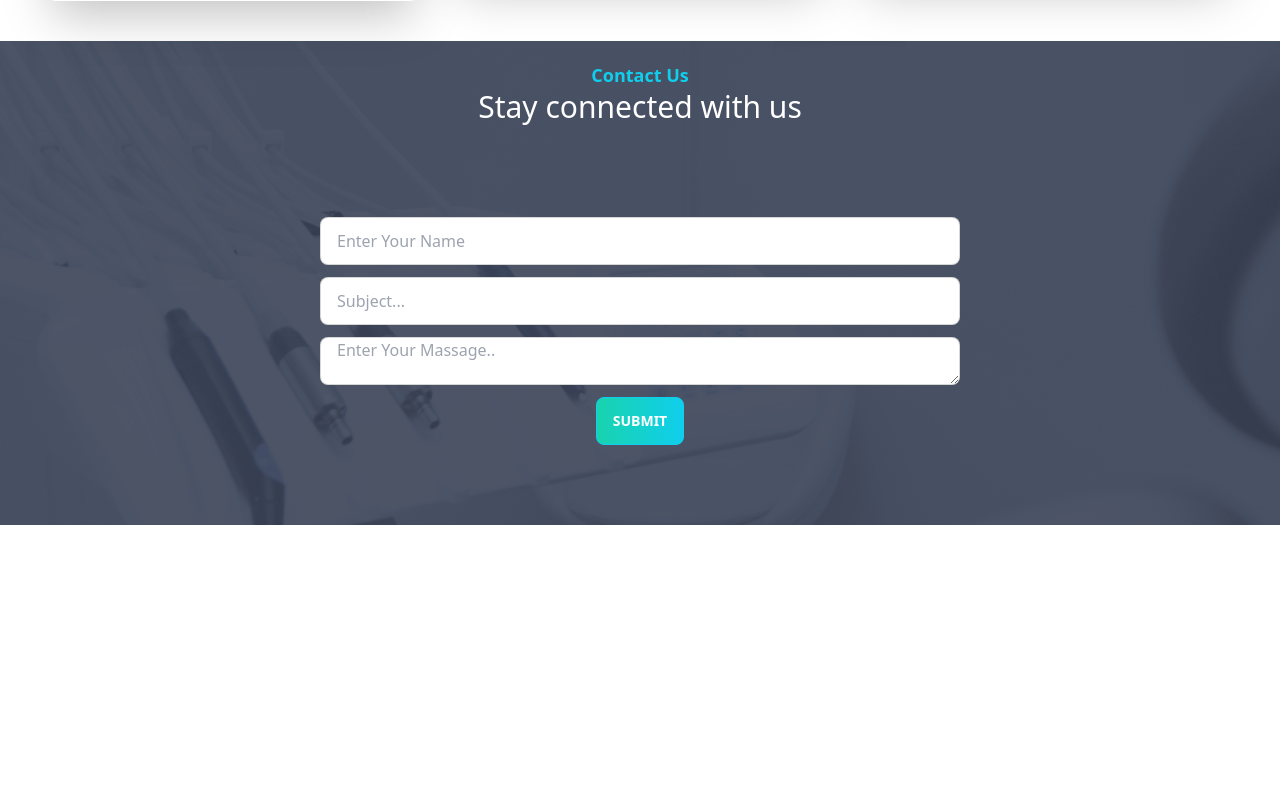
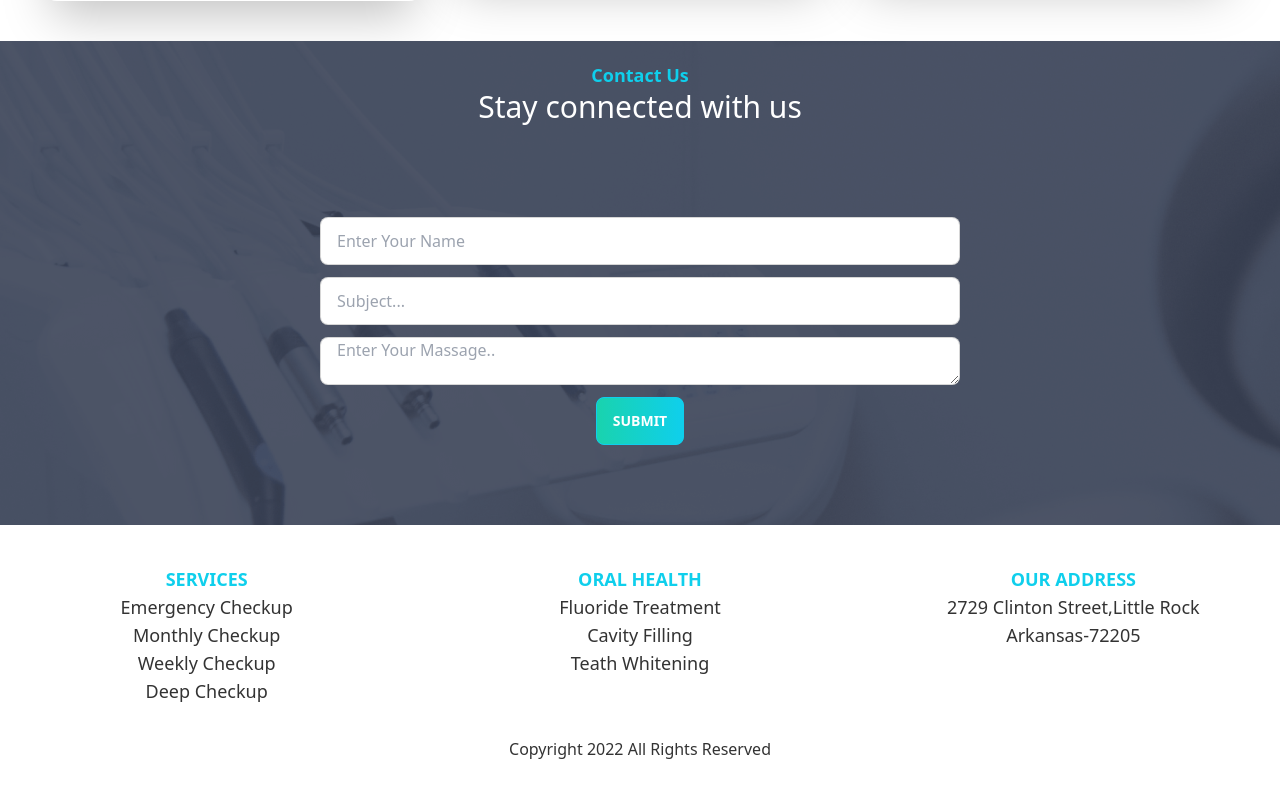
Before and after one commit to naimulislamshakil/dector-portal-client-side, a React (Create React App) app: page / in a window 1280 px wide. Shown: the part 3574-4371 px from the top of the page. Before the commit the page ends 4099 px from the top, so only its background shows below. Built offline with nearby package versions, Linux system fonts and the light colour scheme.

Commit message:
Coustomize home page and create apponment page

```diff
--- a/src/App.js
+++ b/src/App.js
@@ -10,7 +10,7 @@ import Header from "./Component/Shered/Header/Header";
 
 function App() {
   return (
-    <div>
+    <div className="max-w-7xl mx-auto">
       <Header></Header>
       <Routes>
         <Route path="/" element={<Home />} />
--- a/src/Component/Page/Home/Banner.js
+++ b/src/Component/Page/Home/Banner.js
@@ -7,7 +7,7 @@ const Banner = () => {
   return (
     <div className="hero min-h-screen bg-img">
       <div className="hero-content flex-col lg:flex-row-reverse">
-        <img src={chair} className="max-w-sm rounded-lg shadow-2xl" />
+        <img src={chair} className="max-w-sm rounded-lg shadow-2xl sm:w-full" />
         <div className="mr-10">
           <h1 className="text-5xl font-bold">Your New Smile Starts Here</h1>
           <p className="py-6">
--- a/src/Component/Page/Home/Home.js
+++ b/src/Component/Page/Home/Home.js
@@ -6,6 +6,7 @@ import ServiceHero from "../Services/ServiceHero";
 import MakeApponment from "../MakeApponment/MakeApponment";
 import Tastmonial from "../Tastmonial/Tastmonial";
 import HomeContact from "../HomeContact/HomeContact";
+import Footer from "../../Shered/Footer/Footer";
 
 const Home = () => {
   return (
@@ -17,6 +18,7 @@ const Home = () => {
       <MakeApponment></MakeApponment>
       <Tastmonial></Tastmonial>
       <HomeContact></HomeContact>
+      <Footer></Footer>
     </div>
   );
 };
--- a/src/Component/Page/Home/InfoCard.js
+++ b/src/Component/Page/Home/InfoCard.js
@@ -12,7 +12,7 @@ const InfoCard = ({ info }) => {
         class={`card lg:card-side shadow-xl ${bgColor} transition ease-in-out delay-150  hover:translate-y-6  hover:scale-100  duration-300 text-white`}
       >
         <figure>
-          <img className="w-3/4 sm:w-1/4 sm:mt-3 ml-10" src={img} alt="Album" />
+          <img className="w-3/4 sm:w-16 sm:mt-3 ml-10" src={img} alt="Album" />
         </figure>
         <div class="card-body">
           <h2 class="card-title">{titel}</h2>
--- a/src/Component/Page/HomeContact/HomeContact.js
+++ b/src/Component/Page/HomeContact/HomeContact.js
@@ -1,11 +1,17 @@
 import React from "react";
 import contact from "../../../assets/images/appointment.png";
 import Button from "../../Shered/Button/Button";
+import AOS from "aos";
+import "aos/dist/aos.css";
+AOS.init();
 
 const HomeContact = () => {
   return (
+    <section data-aos="fade-down-left">
       <div style={{ background: `url(${contact})` }} className=" pt-5">
-      <h2 className="text-primary text-center font-bold text-lg">Contact Us</h2>
+        <h2 className="text-primary text-center font-bold text-lg">
+          Contact Us
+        </h2>
         <h2 className="text-3xl text-white text-center">
           Stay connected with us
         </h2>
@@ -33,6 +39,7 @@ const HomeContact = () => {
           </div>
         </div>
       </div>
+    </section>
   );
 };
 
--- /dev/null
+++ b/src/Component/Shered/Footer/Footer.js
@@ -0,0 +1,64 @@
+import React from "react";
+import { Link } from "react-router-dom";
+import footer from "../../../assets/images/footer.png";
+import AOS from "aos";
+import "aos/dist/aos.css";
+AOS.init();
+
+const Footer = () => {
+  return (
+    <footer className="my-10" style={{ background: `url(${footer})` }}>
+      <div data-aos="fade-up">
+        <div className="grid grid-cols-1 md:grid-cols-3 gap-5">
+          <div className="">
+            <h2 className="text-lg font-bold text-primary text-center">
+              SERVICES
+            </h2>
+            <p className="text-center text-lg">
+              <Link to="/">Emergency Checkup</Link>
+            </p>
+            <p className="text-center text-lg">
+              <Link to="/">Monthly Checkup</Link>
+            </p>
+            <p className="text-center text-lg">
+              <Link to="/">Weekly Checkup</Link>
+            </p>
+            <p className="text-center text-lg">
+              <Link to="/">Deep Checkup</Link>
+            </p>
+          </div>
+          <div>
+            <h2 className="text-lg font-bold text-primary text-center">
+              ORAL HEALTH
+            </h2>
+            <p className="text-center text-lg">
+              <Link to="/">Fluoride Treatment</Link>
+            </p>
+            <p className="text-center text-lg">
+              <Link to="/">Cavity Filling</Link>
+            </p>
+            <p className="text-center text-lg">
+              <Link to="/">Teath Whitening</Link>
+            </p>
+          </div>
+          <div>
+            <h2 className="text-lg font-bold text-primary text-center">
+              OUR ADDRESS
+            </h2>
+            <p className="text-center text-lg">
+              2729 Clinton Street,Little Rock <br />
+              Arkansas-72205
+            </p>
+          </div>
+        </div>
+        <div className="mt-8">
+          <p className="text-md text-center">
+            Copyright {new Date().getFullYear()} All Rights Reserved
+          </p>
+        </div>
+      </div>
+    </footer>
+  );
+};
+
+export default Footer;
```
Lines whose indentation alone changed are shown as unchanged.
